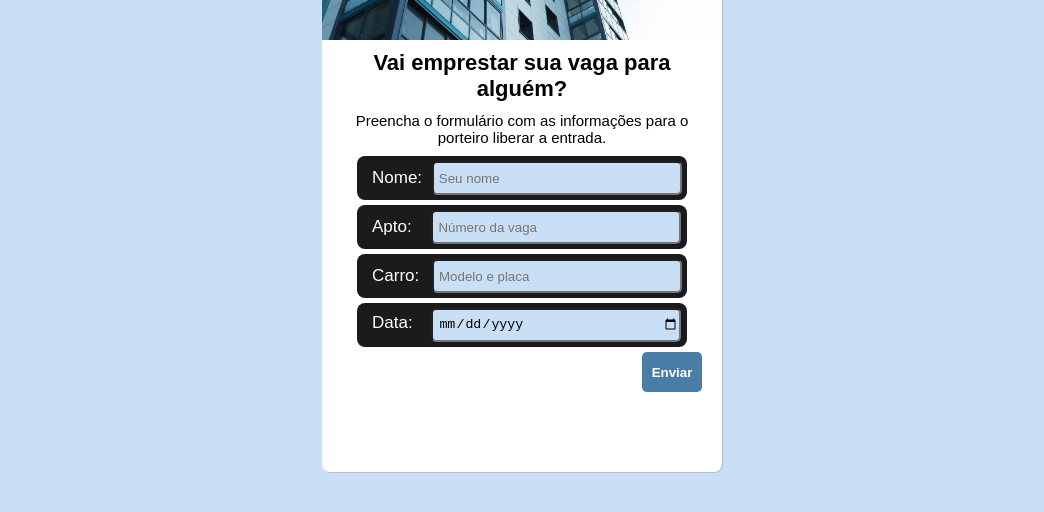
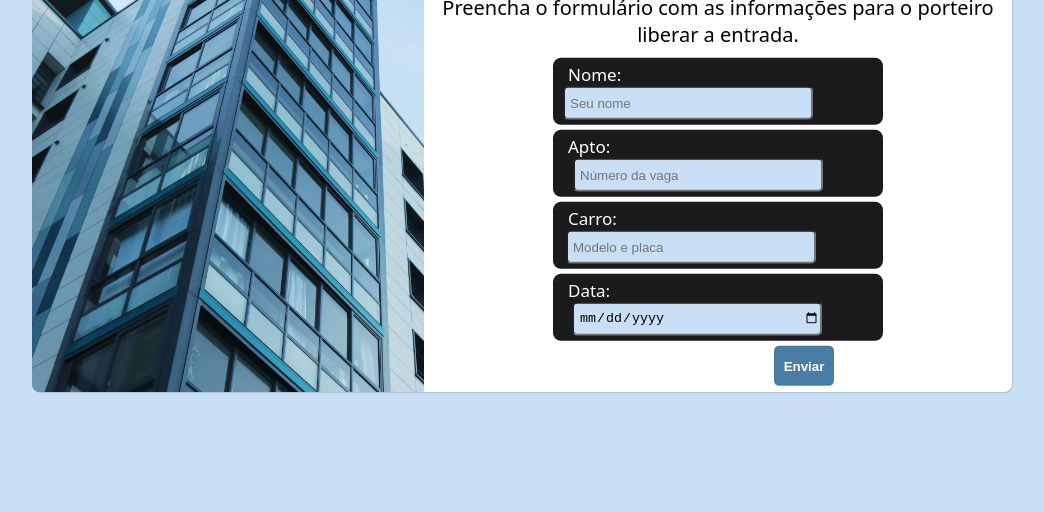
Before and after one commit to ceciliabrennand/projeto-mirante, a plain HTML site: page index.html in a window 1280 px wide. Shown: the part 288-800 px from the top of the page, without its empty margins (118-1162 px from the left). Drawn offline with Linux system fonts and the light colour scheme.

Commit message:
projeto pronto

```diff
--- /dev/null
+++ b/estilos/media-query.css
@@ -0,0 +1,36 @@
+@charset "UTF-8";
+
+@media screen and (min-width:992px) {
+    section#tudo{
+        width: 980px;
+        height: 70vh;
+    }
+
+    div#imagem{
+        float: left;
+        height: 100%;
+        width: 40%;
+    }
+
+    div#formulario{
+        float: right;
+        width: 60%;
+        height: 100%;
+
+        transform: translateY(18%);
+    }
+
+    div#formulario > h1{
+    font-size: 30px;
+}
+
+div#formulario > p{
+    font-size: 20px;
+
+
+}
+
+    input#enviar{
+        margin-left: 350px;
+    }
+}
--- a/estilos/style.css
+++ b/estilos/style.css
@@ -14,7 +14,7 @@
 
 body{
     background-color: var(--cor1);
-    font-family: Arial, Helvetica, sans-serif
+    font-family: system-ui, -apple-system, BlinkMacSystemFont, 'Segoe UI', Roboto, Oxygen, Ubuntu, Cantarell, 'Open Sans', 'Helvetica Neue', sans-serif;
 }
 
 main{
@@ -87,19 +87,6 @@ div.info > input{
     background-color: var(--cor1);
 }
 
-input#enviar{
-    display: block;
-    margin-left: 320px;
-    height: 40px;
-    width: 60px;
-    border: none;
-    border-radius: 5px;
-    cursor: pointer;
-    background-color: var(--cor2);
-    color: white;
-    font-weight: bold;
-}
-
 input#nome{
     margin-left: 5px;
 }
@@ -116,6 +103,19 @@ input#data{
     margin-left: 14px;
 }
 
+input#enviar{
+    display: block;
+    margin-left: 305px;
+    height: 40px;
+    width: 60px;
+    border: none;
+    border-radius: 5px;
+    cursor: pointer;
+    background-color: var(--cor2);
+    color: white;
+    font-weight: bold;
+}
+
 input#enviar:hover{
     background-color: var(--cor3);
 }
--- a/index.html
+++ b/index.html
@@ -5,6 +5,7 @@
     <meta name="viewport" content="width=device-width, initial-scale=1.0">
     <title>Estacionamento Mirante da Várzea</title>
     <link rel="stylesheet" href="estilos/style.css">
+    <link rel="stylesheet" href="estilos/media-query.css">
 </head>
 <body>
     <main>
```
